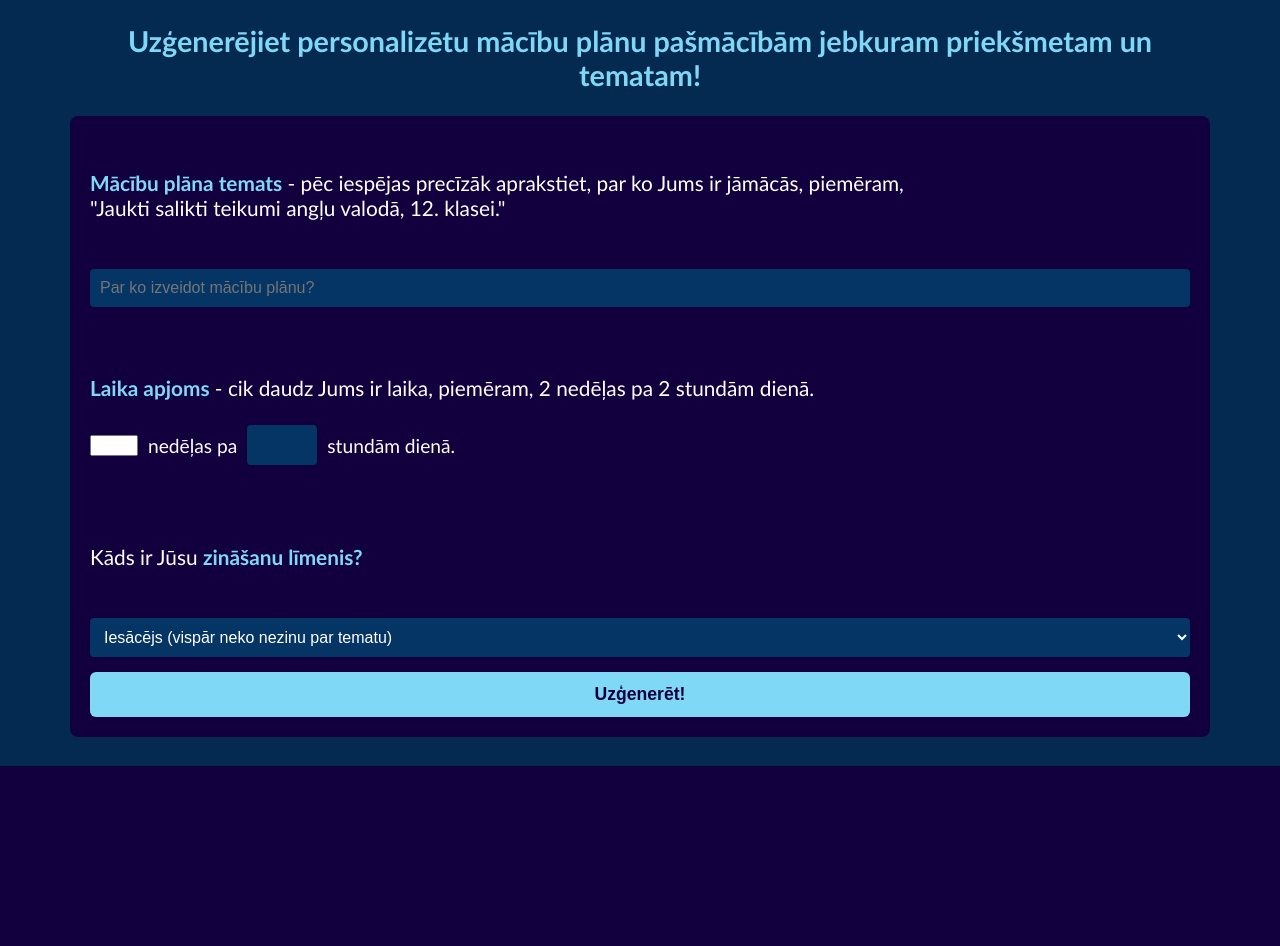
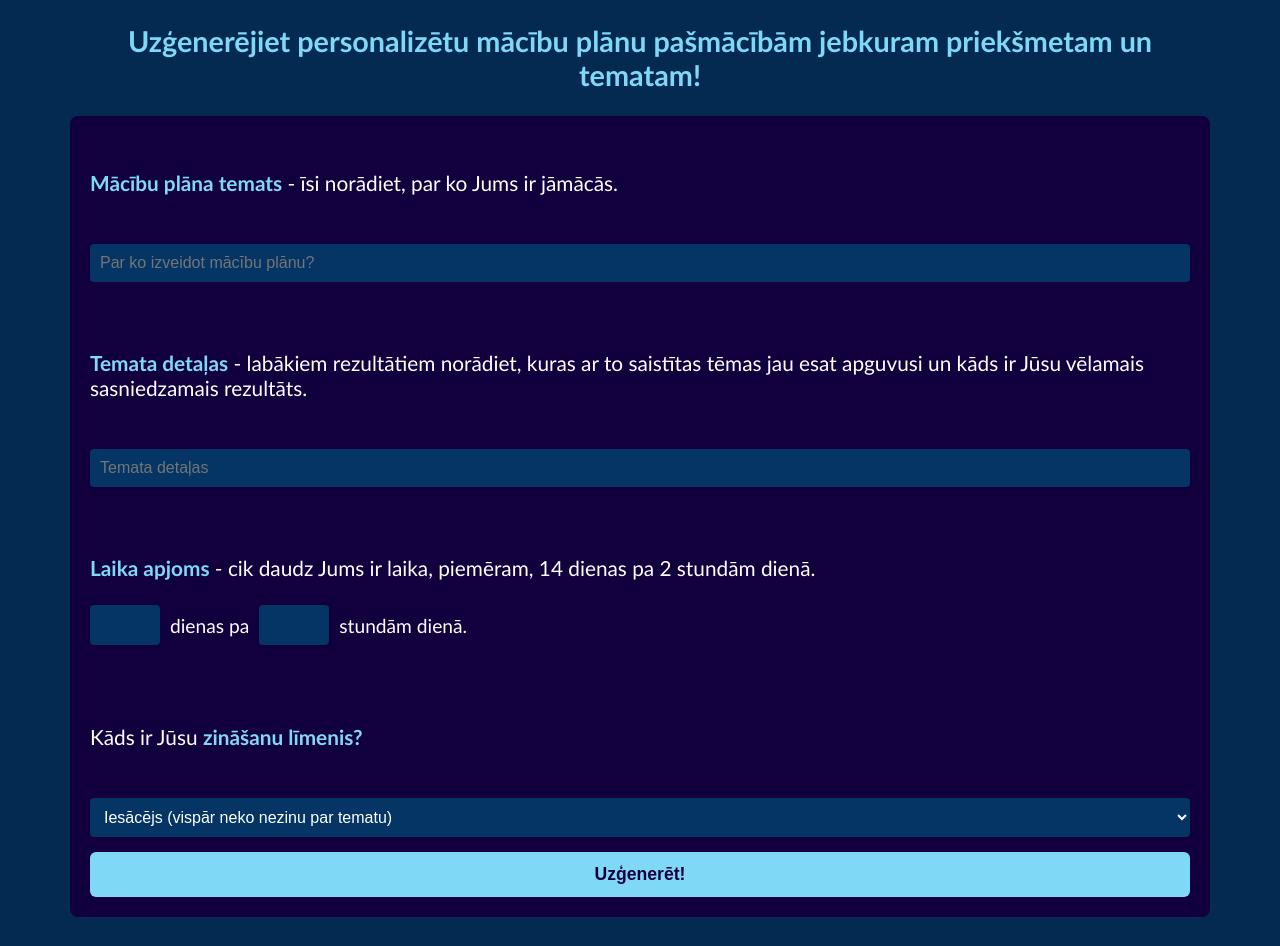
Before and after one commit to rubynikal/pasmacibu_plani, a Flask app: page /jauns in a window 1280 px wide. Shown: the part 79-1025 px from the top of the page. Before the commit the page ends 845 px from the top, so only its background shows below. Run offline with Flask 3, Linux system fonts and the light colour scheme; the visitor is signed in with stand-in values (Sample User, id 1).

Commit message:
Update jauns.html

```diff
--- a/templates/jauns.html
+++ b/templates/jauns.html
@@ -11,14 +11,18 @@
     <h2>Uzģenerējiet personalizētu mācību plānu pašmācībām jebkuram priekšmetam un tematam!</h2>
     <form id="generate-form" action="/jauns" method="POST">
       <br>
-      <label for="temats"><span>Mācību plāna temats</span> - pēc iespējas precīzāk aprakstiet, par ko Jums ir jāmācās, piemēram,<br> "Jaukti salikti teikumi angļu valodā, 12. klasei."</label><br>
+      <label for="temats"><span>Mācību plāna temats</span> - īsi norādiet, par ko Jums ir jāmācās.</label><br>
       <input type="text" name="temats" placeholder="Par ko izveidot mācību plānu?" required>
       <br>
       <br>
-      <label for="nedelas"><span>Laika apjoms</span> - cik daudz Jums ir laika, piemēram, 2 nedēļas pa 2 stundām dienā.</label>
+      <label for="detalas"><span>Temata detaļas</span> - labākiem rezultātiem norādiet, kuras ar to saistītas tēmas jau esat apguvusi un kāds ir Jūsu vēlamais sasniedzamais rezultāts.</label><br>
+      <input type="text" name="detalas" placeholder="Temata detaļas" required>
+      <br>
+      <br>
+      <label for="dienas"><span>Laika apjoms</span> - cik daudz Jums ir laika, piemēram, 14 dienas pa 2 stundām dienā.</label>
       <div class="laiks">
-        <input type="number" name="nedelas" id="nedelas" max="5" min="1" required> <p> nedēļas pa </p>
-        <input type="number" name="stundas" id="stundas" max="9" min="1" required> <p> stundām dienā.</p>
+        <input type="number" name="dienas" id="dienas" max="30" min="1" required> <p> dienas pa </p>
+        <input type="number" name="stundas" id="stundas" max="9" min="0" required> <p> stundām dienā.</p>
       </div>
       <br>
       <br>
@@ -34,6 +38,7 @@
     {% if plans != [] %}
       {% if nosaukums != "Kļūda plāna ģenerēšanā. Lūdzu, izmainiet savas prasības vai atjaunojiet lapu un pamēģiniet vēlreiz." and nosaukums != "Jūms jau ir plāns par šo tematu. Lūdzu, izvelieties citu!" %}
         <h2 id="generated-plan">{{nosaukums}}</h2>
+        <div class="ievads">  {{ievads|safe}} </div>
         {% for solis in plans %}
         <ul>
           <div class="solis">
@@ -42,7 +47,7 @@
             {% endfor %}
           </div>
         </ul>
-          {% endfor %}
+        {% endfor %}
 
         <div class="buttons">
           <form action="/savereturn" method="POST">
```
